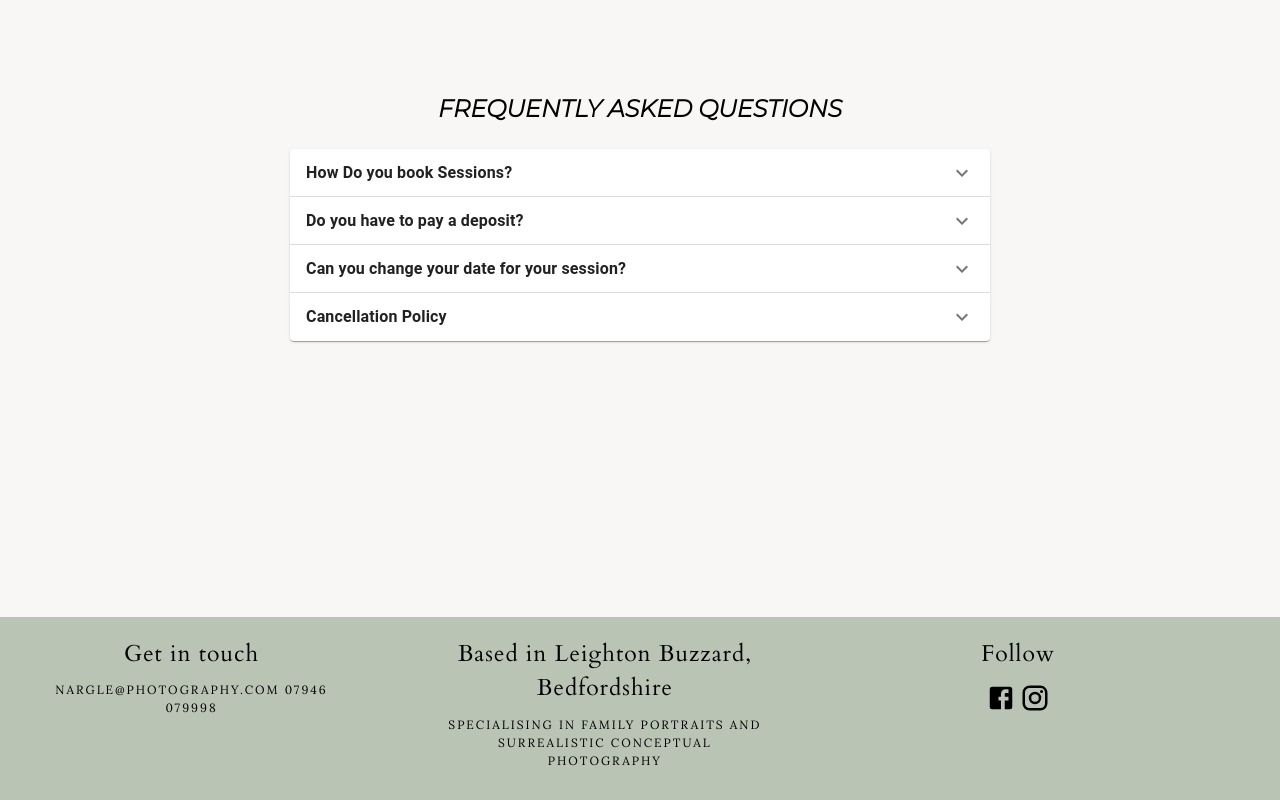
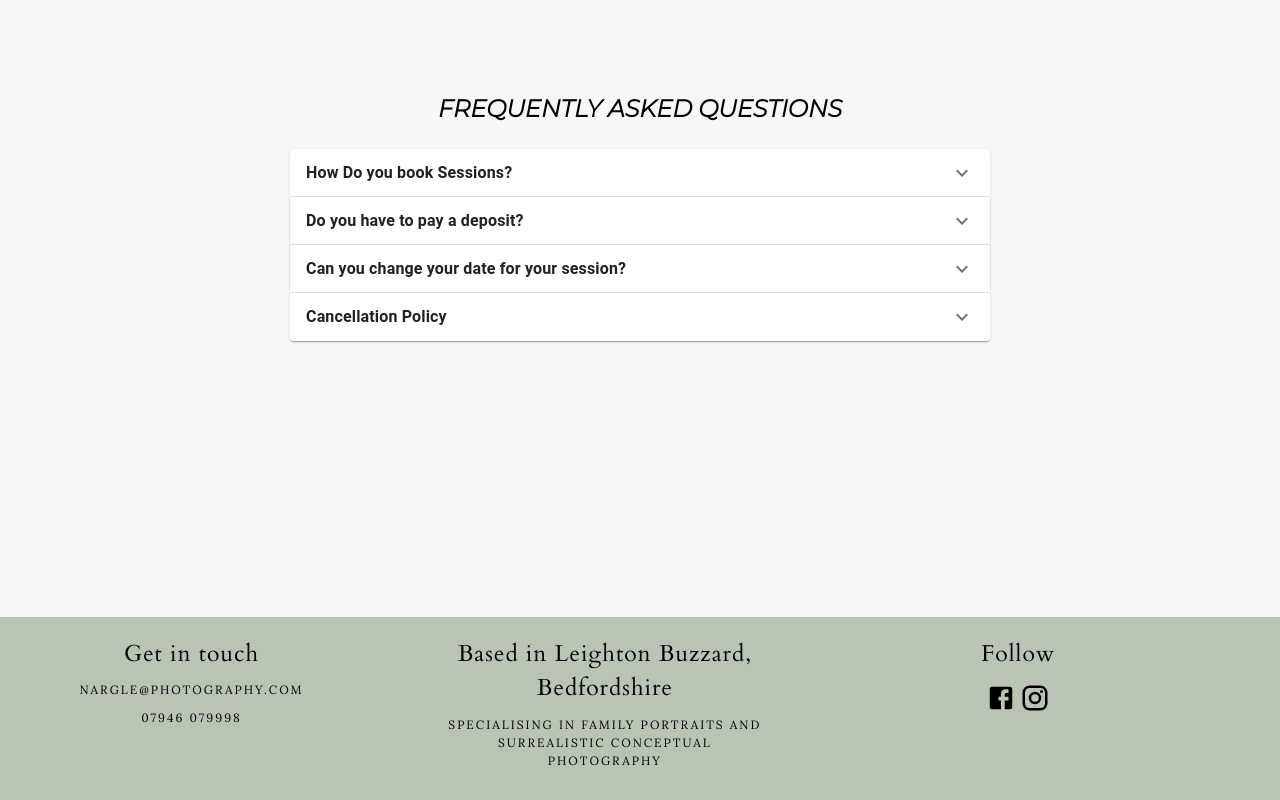
Before and after one commit to Kaliine/Nargle-Photography, a React (Create React App) app: page /faq in a window 1280 px wide. Shown: the part 305-1105 px from the top of the page. Built offline with nearby package versions, Linux system fonts and the light colour scheme.

Commit message:
footer text fix

```diff
--- a/src/components/Footer.js
+++ b/src/components/Footer.js
@@ -33,7 +33,8 @@ const Footer = () => {
             <Grid item xs={12} sm={10}>
             <Box>
                 <Typography fontSize="23px" letterSpacing="1px" fontFamily="cardo">Get in touch</Typography>
-                <Link href="mailto:nargle@photography.com"><Typography margin="10px" letterSpacing="2px" textTransform="uppercase" fontSize="12px" fontFamily="lora">nargle@photography.com 07946 079998 </Typography></Link>
+                <Link href="mailto:nargle@photography.com"><Typography margin="10px" letterSpacing="2px" textTransform="uppercase" fontSize="12px" fontFamily="lora">nargle@photography.com</Typography></Link>
+                <Typography margin="10px" letterSpacing="2px" textTransform="uppercase" fontSize="12px" fontFamily="lora">07946 079998 </Typography>
               </Box>
             </Grid>
           </Grid>
```
